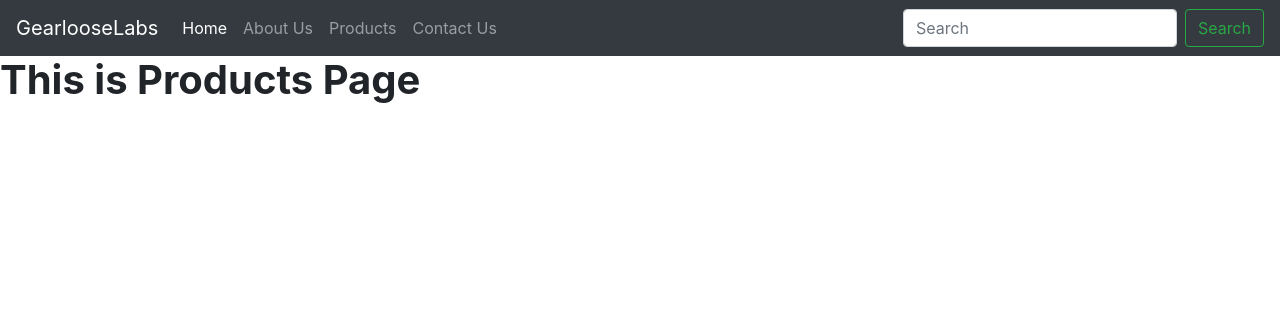
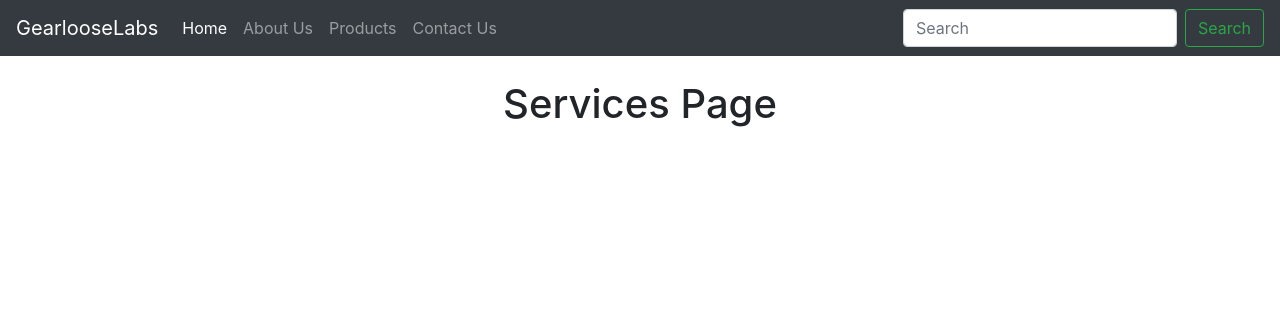
Before and after one commit to nikhill03/Task_Assignment, a Django app: page /services in a window 1280 px wide. Shown: the top 316 px of the page. Run offline with Django 3.2, Linux system fonts and the light colour scheme; some libraries are stand-ins or nearby versions.

Commit message:
Update services.html

```diff
--- a/gearlooseTaskPython/templates/services.html
+++ b/gearlooseTaskPython/templates/services.html
@@ -4,10 +4,8 @@
 
 {% block body %}
 
-<div>
-    <h1>
-        <b>This is Products Page</b>
-    </h1>
+<div class="container mb-3 py-4">
+    <h1 class="text-center">Services Page</h1>
 </div>
 
 {% endblock body %}
```
